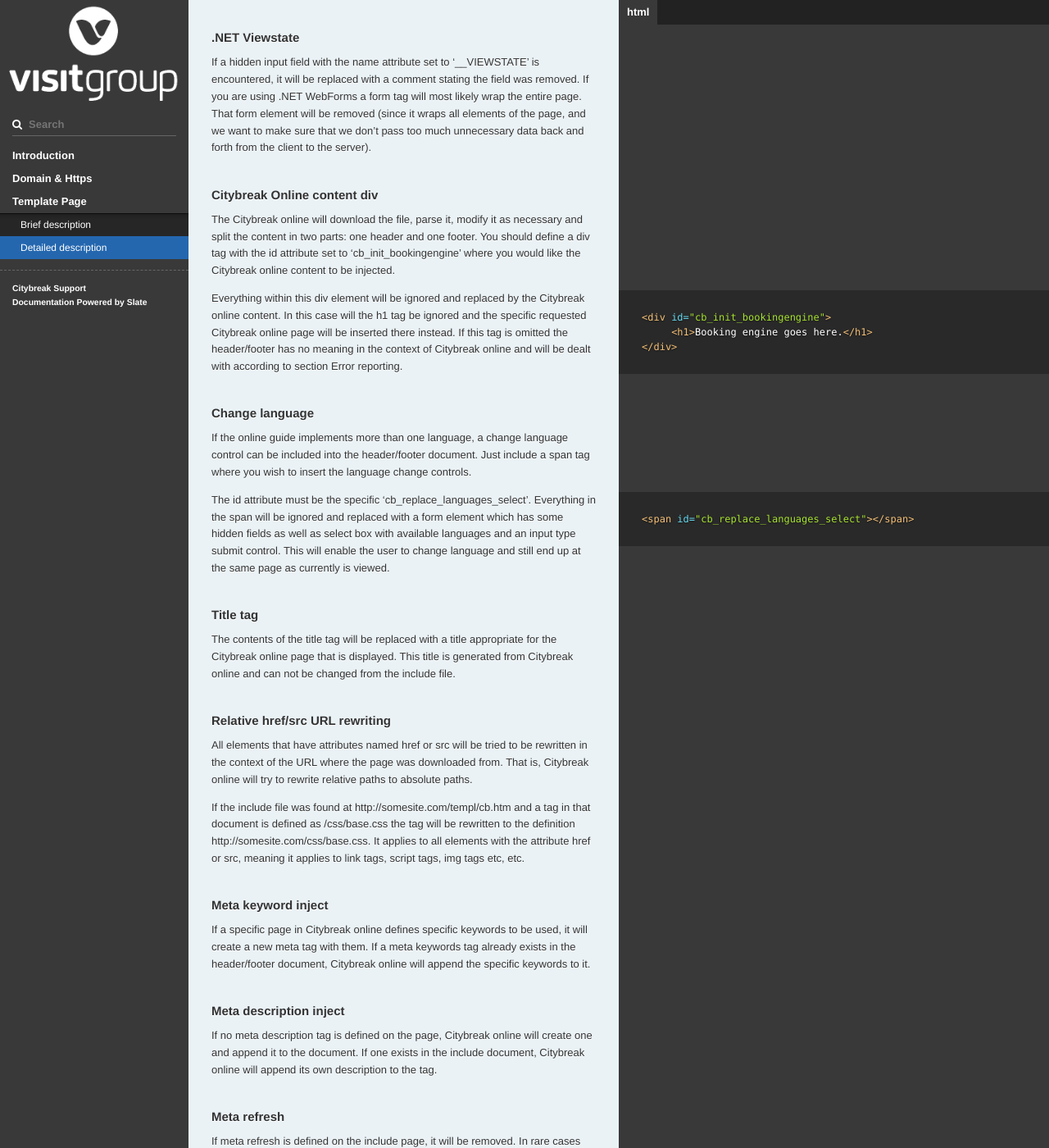
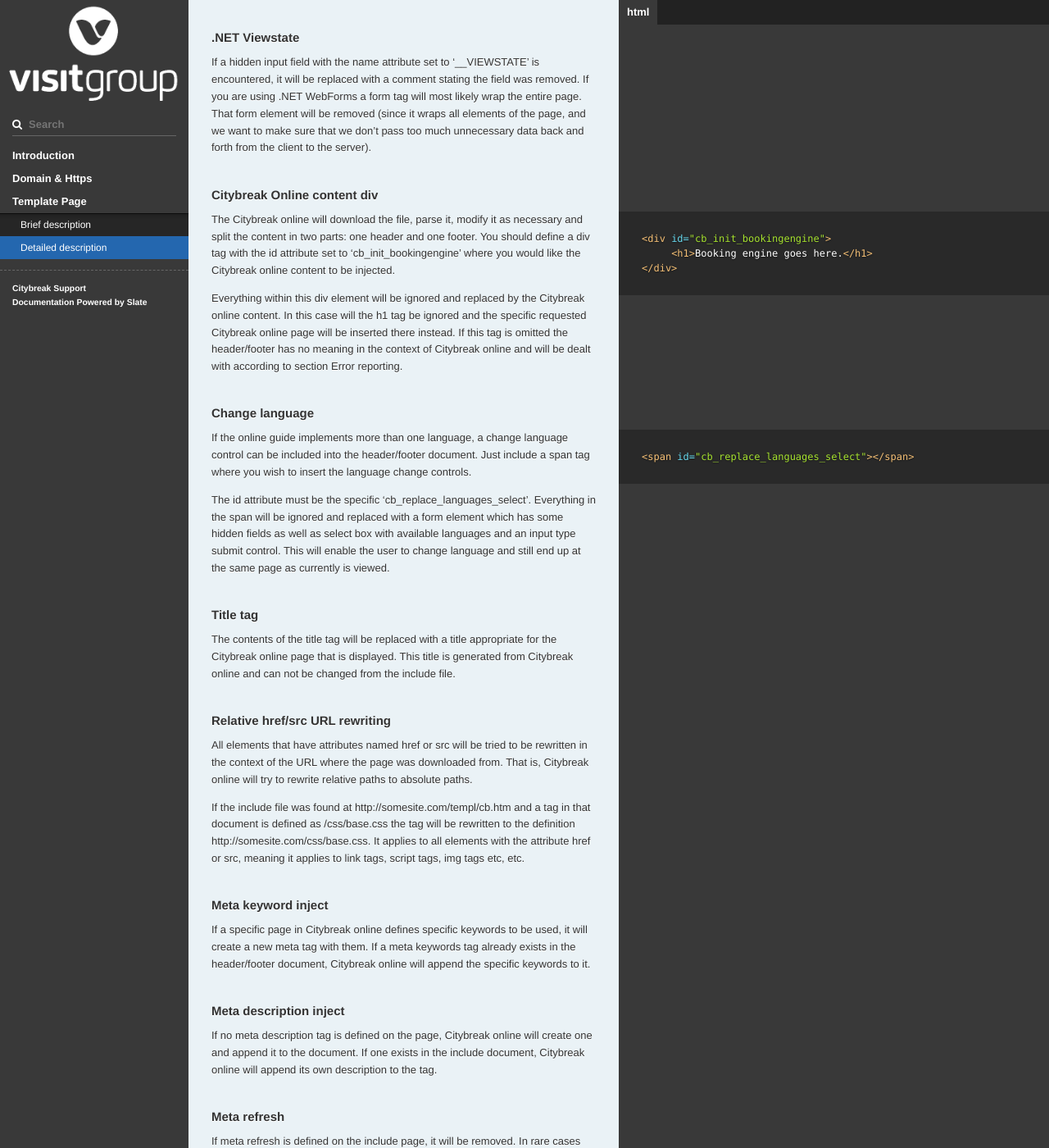
Before and after one commit to visit/citybreak-online-doc, a Jekyll site: the page built from index.md, in a window 1280 px wide and 1400 px high, scrolled down 2896 px. Shown: the whole window at 82% size. Built offline with Jekyll 4.4.1, drawn with Linux system fonts in a browser that asks for light colours; our own code applies the rules of GitHub Pages for plain Markdown files; some of the changed text lies outside the part shown.

````diff
--- a/_includes/template.md
+++ b/_includes/template.md
@@ -53,20 +53,21 @@ If a form tag is encountered in the header/footer include document that has a ch
 If a hidden input field with the name attribute set to ‘__VIEWSTATE’ is encountered, it will be replaced with a comment stating the field was removed. If you are using .NET WebForms a form tag will most likely wrap the entire page. That form element will be removed (since it wraps all elements of the page, and we want to make sure that we don’t pass too much unnecessary data back and forth from the client to the server).
 
 ### Citybreak Online content div
-The Citybreak online will download the file, parse it, modify it as necessary and split the content in two parts: one header and one footer. You should define a div tag with the id attribute set to ‘cb_init_bookingengine’  where you would like the Citybreak online content to be injected.
 ```html
 <div id="cb_init_bookingengine">
      <h1>Booking engine goes here.</h1>
 </div>
 ```
+The Citybreak online will download the file, parse it, modify it as necessary and split the content in two parts: one header and one footer. You should define a div tag with the id attribute set to ‘cb_init_bookingengine’  where you would like the Citybreak online content to be injected.
 
 Everything within this div element will be ignored and replaced by the Citybreak online content. In this case will the h1 tag be ignored and the specific requested Citybreak online page will be inserted there instead. If this tag is omitted the header/footer has no meaning in the context of Citybreak online and will be dealt with according to section Error reporting.
 
 ### Change language
-If the online guide implements more than one language, a change language control can be included into the header/footer document. Just include a span tag where you wish to insert the language change controls.
 ```html
 <span id="cb_replace_languages_select"></span>
 ```
+If the online guide implements more than one language, a change language control can be included into the header/footer document. Just include a span tag where you wish to insert the language change controls.
+
 The id attribute must be the specific ‘cb_replace_languages_select’. Everything in the span will be ignored and replaced with a form element which has some hidden fields as well as select box with available languages and an input type submit control. This will enable the user to change language and still end up at the same page as currently is viewed.
 
 ### Title tag
@@ -87,10 +88,10 @@ If no meta description tag is defined on the page, Citybreak online will create
 If meta refresh is defined on the include page, it will be removed. In rare cases Citybreak Citybreak online will define a refresh tag.
 
 ### Meta content charset
-Citybreak online will remove all elements that define meta http-equiv and replace it with the following:
 ```html
 <meta http-equiv="Content-Type" content="text/html; charset=UTF-8" />
 ```
+Citybreak online will remove all elements that define meta http-equiv and replace it with the following:
 
 ### Robots
 If meta tags to hint robots are encountered they are preserved, except for pages that Citybreak online defines as local. Those pages will be tagged as noindex, nofollow. If requested we can set the Citybreak online entirely as noindex
````
